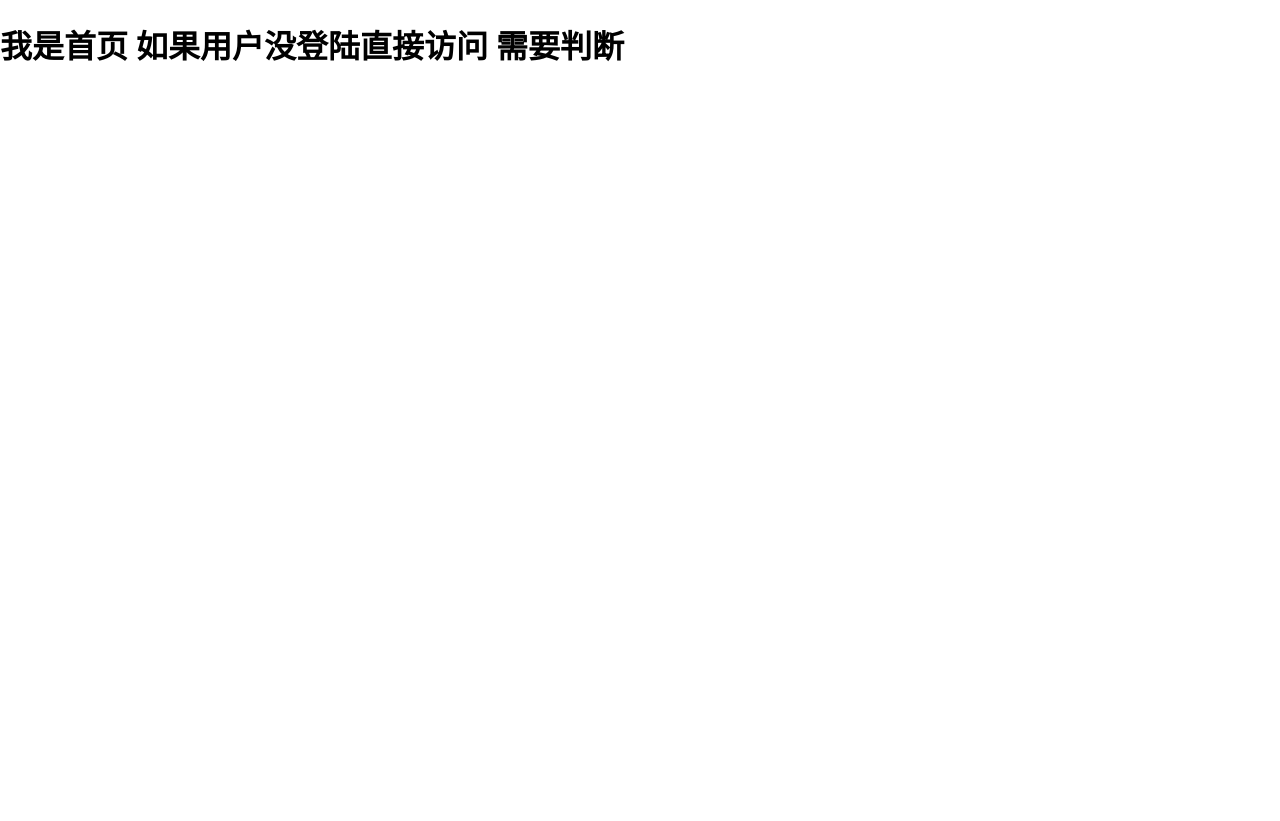
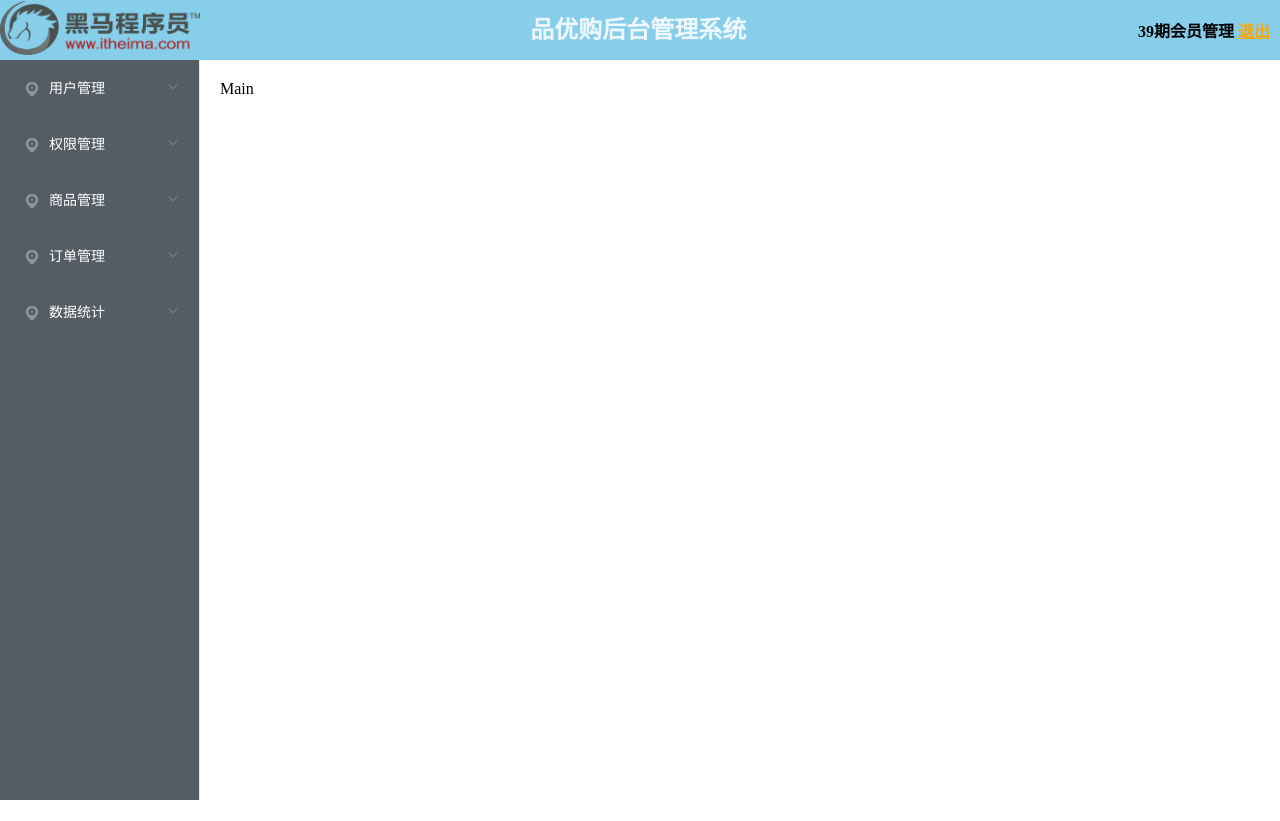
Before and after one commit to LanYuanyyy/shop-adim-k, a Vue app: page /#/Home in a window 1280 px wide. After the commit the page ends 800 px from the top, so only its background shows below. Built offline with nearby package versions, Linux system fonts and the light colour scheme; sample sign-in values are in the browser's storage.

Commit message:
home的头部和菜单栏的样式完成

```diff
--- a/src/views/Home.vue
+++ b/src/views/Home.vue
@@ -1,5 +1,145 @@
 <template>
-  <h1>
-    我是首页 如果用户没登陆直接访问  需要判断
-  </h1>
+  <el-container class="box">
+    <el-header>
+      <el-row type="flex" justify="space-between" align="middle">
+        <el-col :span="6">
+          <img src="./../assets/logo.png" alt />
+        </el-col>
+        <el-col>
+          <h1>品优购后台管理系统</h1>
+        </el-col>
+        <el-col :span="6" class="header-right">
+          <div>
+            39期会员管理
+            <a href="#">退出</a>
+          </div>
+        </el-col>
+      </el-row>
+    </el-header>
+    <el-container>
+      <el-aside width="200px">
+        <el-menu
+          default-active="2"
+          class="el-menu-vertical-demo"
+          background-color="#545c64"
+          text-color="#fff"
+          active-text-color="#ffd04b"
+        >
+          <el-submenu index="1">
+            <template slot="title">
+              <i class="el-icon-location"></i>
+              <span>用户管理</span>
+            </template>
+            <el-menu-item>
+              <i class="el-icon-menu"></i>
+              <span>用户管理</span>
+            </el-menu-item>
+          </el-submenu>
+
+          <el-submenu index="2">
+            <template slot="title">
+              <i class="el-icon-location"></i>
+              <span>权限管理</span>
+            </template>
+            <el-menu-item>
+              <i class="el-icon-menu"></i>
+              <span>角色列表</span>
+            </el-menu-item>
+            <el-menu-item>
+              <i class="el-icon-menu"></i>
+              <span>权限列表</span>
+            </el-menu-item>
+          </el-submenu>
+
+          <el-submenu index="3">
+            <template slot="title">
+              <i class="el-icon-location"></i>
+              <span>商品管理</span>
+            </template>
+            <el-menu-item>
+              <i class="el-icon-menu"></i>
+              <span>商品列表</span>
+            </el-menu-item>
+            <el-menu-item>
+              <i class="el-icon-menu"></i>
+              <span>分类参数</span>
+            </el-menu-item>
+            <el-menu-item>
+              <i class="el-icon-menu"></i>
+              <span>商品分类</span>
+            </el-menu-item>
+          </el-submenu>
+
+          <el-submenu index="4">
+            <template slot="title">
+              <i class="el-icon-location"></i>
+              <span>订单管理</span>
+            </template>
+            <el-menu-item>
+              <i class="el-icon-menu"></i>
+              <span>订单列表</span>
+            </el-menu-item>
+          </el-submenu>
+
+          <el-submenu index="4">
+            <template slot="title">
+              <i class="el-icon-location"></i>
+              <span>数据统计</span>
+            </template>
+            <el-menu-item>
+              <i class="el-icon-menu"></i>
+              <span>数据报表</span>
+            </el-menu-item>
+          </el-submenu>
+
+        </el-menu>
+      </el-aside>
+      <el-main>Main</el-main>
+    </el-container>
+  </el-container>
 </template>
+
+<style>
+.el-container {
+  height: 100%;
+  padding: 0;
+  margin: 0;
+}
+
+.el-container .el-header {
+  background-color: skyblue;
+  padding: 0;
+  margin: 0;
+}
+
+.el-container .el-header h1 {
+  padding: 0;
+  margin: 0;
+  text-align: center;
+  line-height: 60px;
+  color: aliceblue;
+}
+
+.el-container .el-header img {
+  width: 200px;
+}
+
+.el-container .el-header div a {
+  color: orange;
+  /* display: none; */
+}
+
+.el-aside {
+  background-color: hotpink;
+}
+
+.header-right {
+  font-weight: bolder;
+  text-align: right;
+  padding-right: 10px;
+}
+
+.el-menu-vertical-demo.el-menu {
+  height: 100%;
+}
+</style>
```
Also changed, not shown: src/assets/logo.png.
